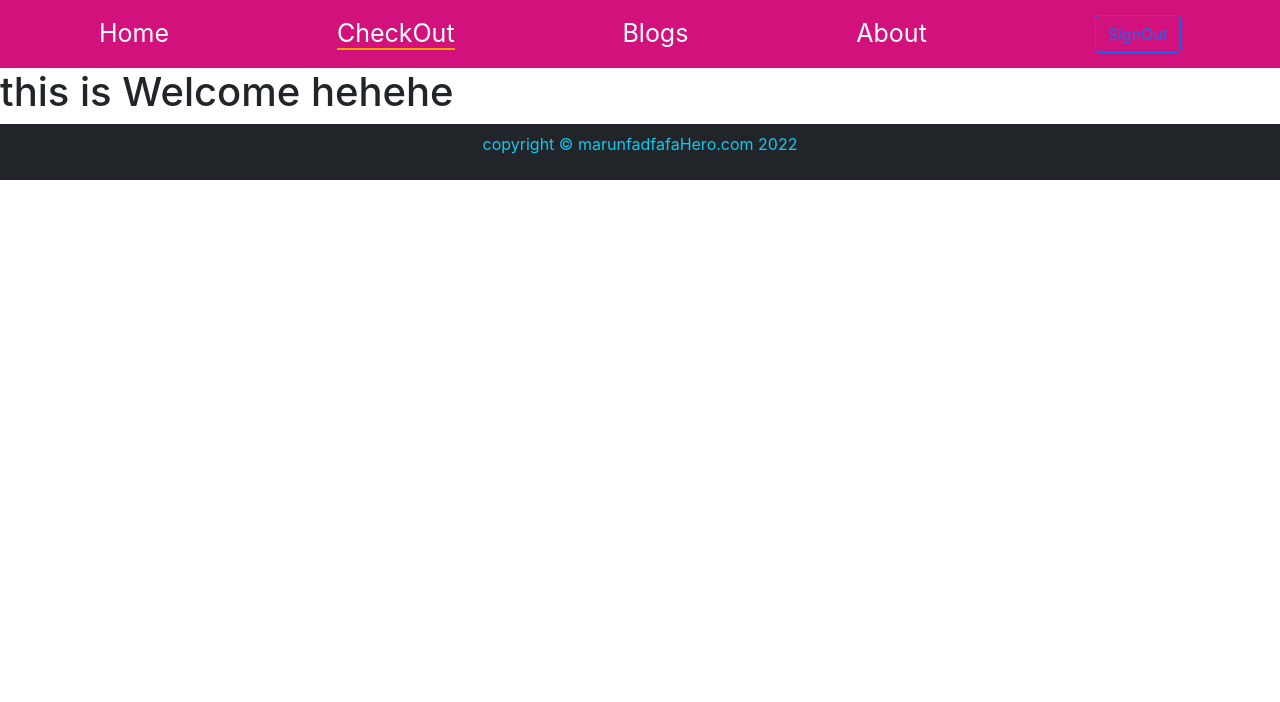
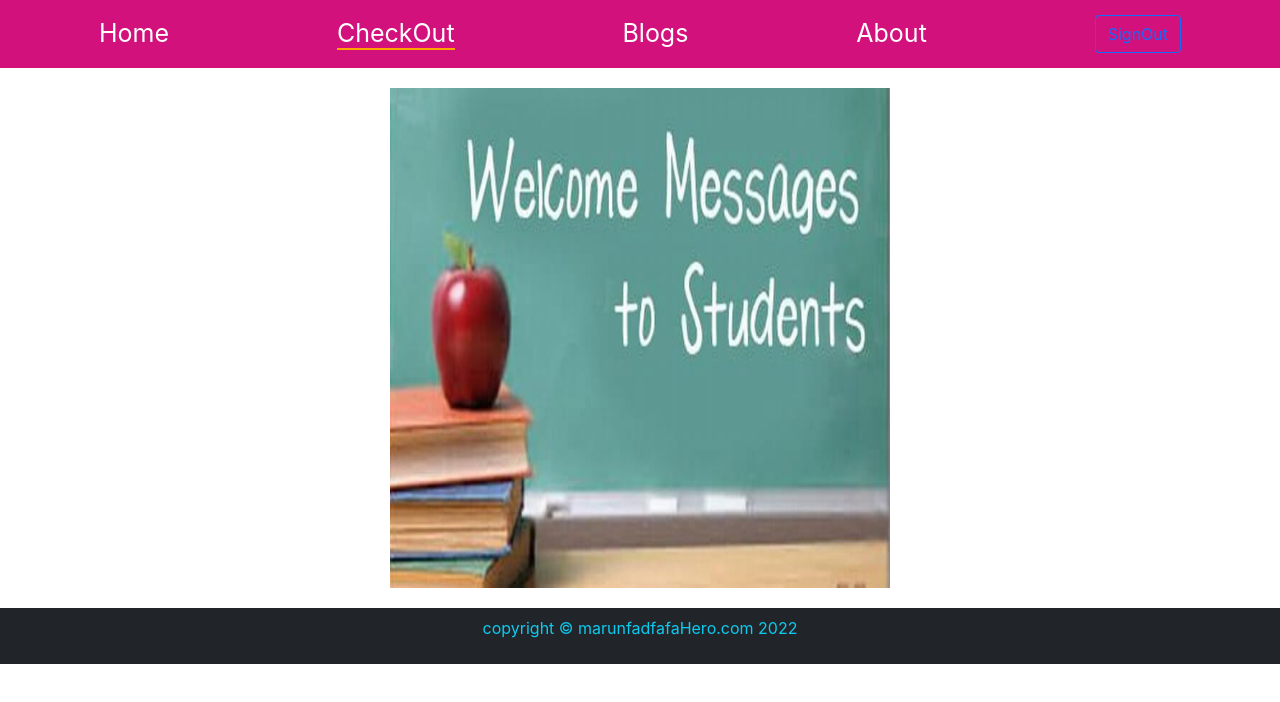
Before and after one commit to SHOHAG1611/digital-tutor-center, a React (Create React App) app: page /checkout in a window 1280 px wide. Shown: the top 702 px of the page. Built offline with nearby package versions, Linux system fonts and the light colour scheme; no server answers; sample sign-in values are in the browser's storage.

Commit message:
edit redme file

```diff
--- a/public/index.html
+++ b/public/index.html
@@ -24,7 +24,7 @@
       work correctly both with client-side routing and a non-root public URL.
       Learn how to configure a non-root public URL by running `npm run build`.
     -->
-    <title>Secret Teacher</title>
+    <title>DIGITAL TUTOR CENTER</title>
     <!-- bootstrap cdn link -->
     <link href="https://cdn.jsdelivr.net/npm/bootstrap@5.1.3/dist/css/bootstrap.min.css" rel="stylesheet" integrity="sha384-1BmE4kWBq78iYhFldvKuhfTAU6auU8tT94WrHftjDbrCEXSU1oBoqyl2QvZ6jIW3" crossorigin="anonymous">
   </head>
--- /dev/null
+++ b/src/components/CheckOut/CheckOut.css
@@ -0,0 +1,11 @@
+.checkout-style{
+    display: flex;
+    align-items: center;
+    justify-content: center;
+    margin-top: 20px;
+    margin-bottom: 20px;
+}
+.checkout-style img{
+    width: 500px;
+    height: 500px;
+}
--- a/src/components/CheckOut/CheckOut.js
+++ b/src/components/CheckOut/CheckOut.js
@@ -1,9 +1,11 @@
 import React from 'react';
+import welcomeStudent from '../img/welcome/welcome.jpg'
+import './CheckOut.css'
 
 const CheckOut = () => {
     return (
-        <div>
-            <h1>this is Welcome hehehe</h1>
+        <div className='container checkout-style text-center'>
+            <img className='' src={welcomeStudent} alt="" />
         </div>
     );
 };
--- a/src/components/Home/Home.js
+++ b/src/components/Home/Home.js
@@ -7,7 +7,7 @@ const Home = () => {
     return (
         <div>
             <Banar></Banar>
-            <h1 className='text-center mt-3'>সোহাগ প্রাইভেট সেন্টার</h1>
+            <h1 className='text-center mt-3'>DIGITAL TUTOR CENTER</h1>
             <h3 className='text-center'>Services List</h3>
             <Services></Services>
         </div>
--- a/src/components/Home/Service/Service.js
+++ b/src/components/Home/Service/Service.js
@@ -3,7 +3,7 @@ import { Link } from 'react-router-dom';
 import './Service.css'
 
 const Service = ({service}) => {
-    const {id,price,img,description,subject,workHour}=service;
+    const {price,img,description,subject,workHour}=service;
     return (
         <div className='single-service text-center shadow p-3 mb-5 bg-white '>
             <img src={img} alt="" />
--- a/src/components/Login/Google/Google.js
+++ b/src/components/Login/Google/Google.js
@@ -33,7 +33,7 @@ const Google = () => {
             </div>
             <button onClick={()=>signInWithGoogle()} className='btn btn-success mt-2 mx-auto w-100 rounded-pill'>
                 <img src={googleLogo} alt="" />
-                login with google </button>
+                Continue with google </button>
         </div>
     );
 };
```
Also changed, not shown: public/services.json (+4 -4 lines), src/components/img/welcome/welcome.jpg (added), 1 other file (tests, documents, lock files or other folders).
